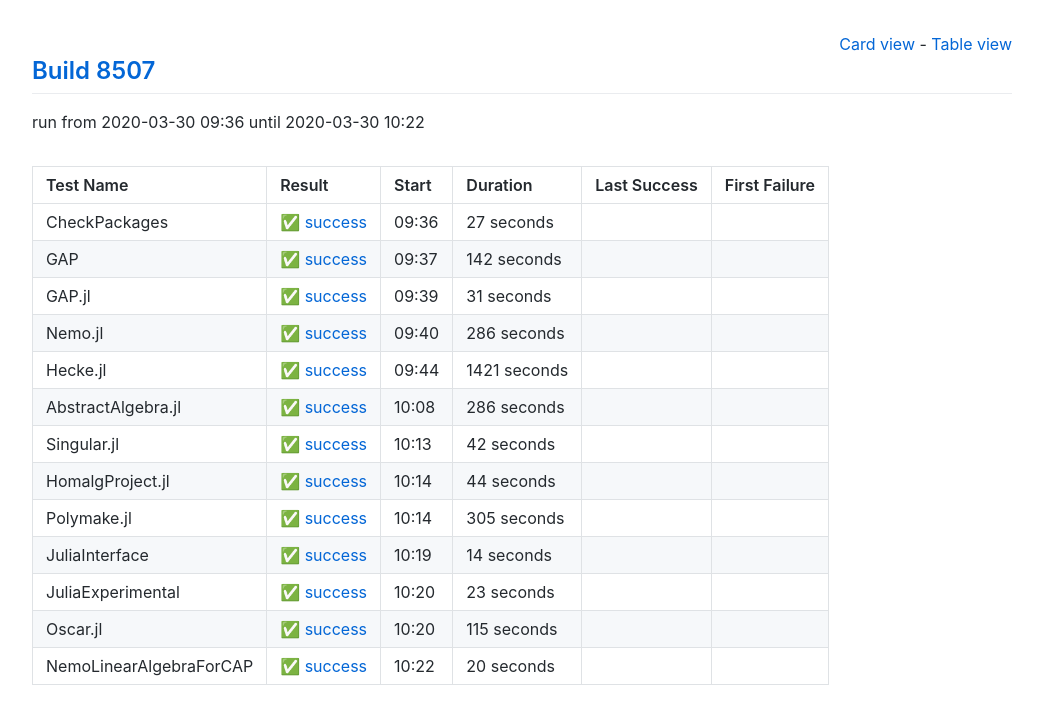
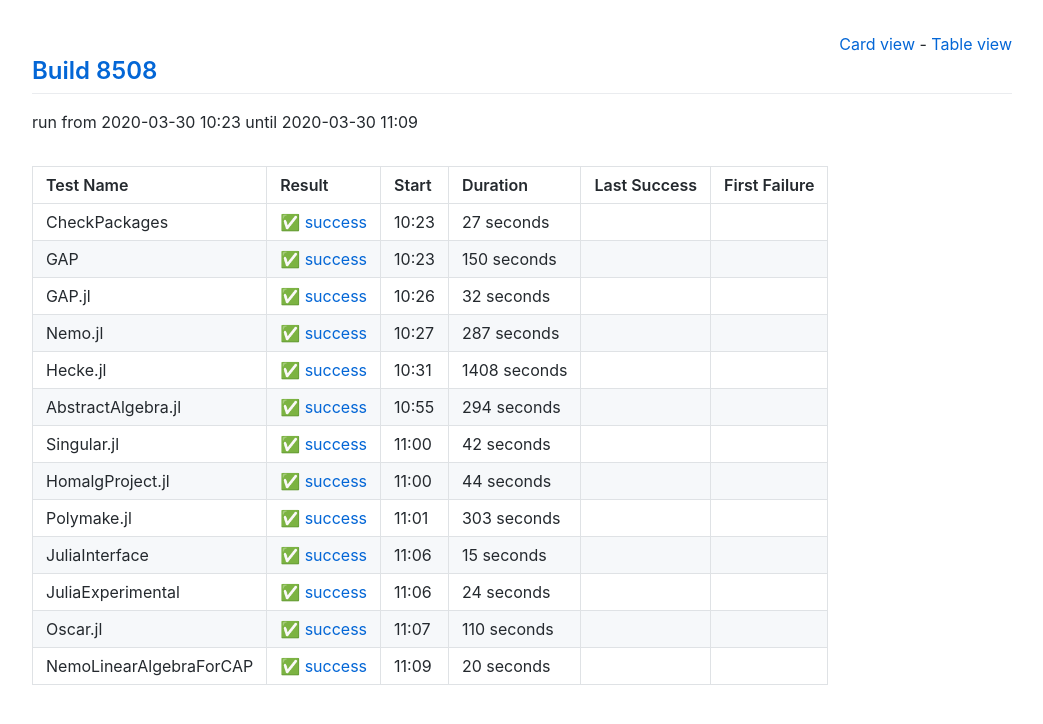
Before and after one commit to oscar-system/oscar-ci-status, a Jekyll site: the page built from table.html, in a window 1280 px wide. Shown: the top 724 px of the page, without its empty margins (118-1161 px from the left). Built offline with Jekyll 4.4.1, drawn with Linux system fonts in a browser that asks for light colours.

Commit message:
Build 8508

```diff
--- a/_data/ci.yml
+++ b/_data/ci.yml
@@ -1,5 +1,5 @@
-build: 8507
-build_url: https://oscarci.mathematik.uni-kl.de/job/oscar/8507/
+build: 8508
+build_url: https://oscarci.mathematik.uni-kl.de/job/oscar/8508/
 job: oscar
 tests:
 - duration: 27
@@ -8,64 +8,64 @@
   first_failure_url: null
   last_success: false
   last_success_url: null
-  log: https://oscarci.mathematik.uni-kl.de/job/oscar/8507/artifact/logs/build-8507/CheckPackages.log
+  log: https://oscarci.mathematik.uni-kl.de/job/oscar/8508/artifact/logs/build-8508/CheckPackages.log
   name: CheckPackages
-  start: 2020-03-30 09:36
+  start: 2020-03-30 10:23
   status: success
   success: true
-- duration: 142
+- duration: 150
   exitcode: 0
   first_failure: false
   first_failure_url: null
   last_success: false
   last_success_url: null
-  log: https://oscarci.mathematik.uni-kl.de/job/oscar/8507/artifact/logs/build-8507/GAP.log
+  log: https://oscarci.mathematik.uni-kl.de/job/oscar/8508/artifact/logs/build-8508/GAP.log
   name: GAP
-  start: 2020-03-30 09:37
+  start: 2020-03-30 10:23
   status: success
   success: true
-- duration: 31
+- duration: 32
   exitcode: 0
   first_failure: false
   first_failure_url: null
   last_success: false
   last_success_url: null
-  log: https://oscarci.mathematik.uni-kl.de/job/oscar/8507/artifact/logs/build-8507/GAP.jl.log
+  log: https://oscarci.mathematik.uni-kl.de/job/oscar/8508/artifact/logs/build-8508/GAP.jl.log
   name: GAP.jl
-  start: 2020-03-30 09:39
+  start: 2020-03-30 10:26
   status: success
   success: true
-- duration: 286
+- duration: 287
   exitcode: 0
   first_failure: false
   first_failure_url: null
   last_success: false
   last_success_url: null
-  log: https://oscarci.mathematik.uni-kl.de/job/oscar/8507/artifact/logs/build-8507/Nemo.jl.log
+  log: https://oscarci.mathematik.uni-kl.de/job/oscar/8508/artifact/logs/build-8508/Nemo.jl.log
   name: Nemo.jl
-  start: 2020-03-30 09:40
+  start: 2020-03-30 10:27
   status: success
   success: true
-- duration: 1421
+- duration: 1408
   exitcode: 0
   first_failure: false
   first_failure_url: null
   last_success: false
   last_success_url: null
-  log: https://oscarci.mathematik.uni-kl.de/job/oscar/8507/artifact/logs/build-8507/Hecke.jl.log
+  log: https://oscarci.mathematik.uni-kl.de/job/oscar/8508/artifact/logs/build-8508/Hecke.jl.log
   name: Hecke.jl
-  start: 2020-03-30 09:44
+  start: 2020-03-30 10:31
   status: success
   success: true
-- duration: 286
+- duration: 294
   exitcode: 0
   first_failure: false
   first_failure_url: null
   last_success: false
   last_success_url: null
-  log: https://oscarci.mathematik.uni-kl.de/job/oscar/8507/artifact/logs/build-8507/AbstractAlgebra.jl.log
+  log: https://oscarci.mathematik.uni-kl.de/job/oscar/8508/artifact/logs/build-8508/AbstractAlgebra.jl.log
   name: AbstractAlgebra.jl
-  start: 2020-03-30 10:08
+  start: 2020-03-30 10:55
   status: success
   success: true
 - duration: 42
@@ -74,9 +74,9 @@
   first_failure_url: null
   last_success: false
   last_success_url: null
-  log: https://oscarci.mathematik.uni-kl.de/job/oscar/8507/artifact/logs/build-8507/Singular.jl.log
+  log: https://oscarci.mathematik.uni-kl.de/job/oscar/8508/artifact/logs/build-8508/Singular.jl.log
   name: Singular.jl
-  start: 2020-03-30 10:13
+  start: 2020-03-30 11:00
   status: success
   success: true
 - duration: 44
@@ -85,53 +85,53 @@
   first_failure_url: null
   last_success: false
   last_success_url: null
-  log: https://oscarci.mathematik.uni-kl.de/job/oscar/8507/artifact/logs/build-8507/HomalgProject.jl.log
+  log: https://oscarci.mathematik.uni-kl.de/job/oscar/8508/artifact/logs/build-8508/HomalgProject.jl.log
   name: HomalgProject.jl
-  start: 2020-03-30 10:14
+  start: 2020-03-30 11:00
   status: success
   success: true
-- duration: 305
+- duration: 303
   exitcode: 0
   first_failure: false
   first_failure_url: null
   last_success: false
   last_success_url: null
-  log: https://oscarci.mathematik.uni-kl.de/job/oscar/8507/artifact/logs/build-8507/Polymake.jl.log
+  log: https://oscarci.mathematik.uni-kl.de/job/oscar/8508/artifact/logs/build-8508/Polymake.jl.log
   name: Polymake.jl
-  start: 2020-03-30 10:14
+  start: 2020-03-30 11:01
   status: success
   success: true
-- duration: 14
+- duration: 15
   exitcode: 0
   first_failure: false
   first_failure_url: null
   last_success: false
   last_success_url: null
-  log: https://oscarci.mathematik.uni-kl.de/job/oscar/8507/artifact/logs/build-8507/JuliaInterface.log
+  log: https://oscarci.mathematik.uni-kl.de/job/oscar/8508/artifact/logs/build-8508/JuliaInterface.log
   name: JuliaInterface
-  start: 2020-03-30 10:19
+  start: 2020-03-30 11:06
   status: success
   success: true
-- duration: 23
+- duration: 24
   exitcode: 0
   first_failure: false
   first_failure_url: null
   last_success: false
   last_success_url: null
-  log: https://oscarci.mathematik.uni-kl.de/job/oscar/8507/artifact/logs/build-8507/JuliaExperimental.log
+  log: https://oscarci.mathematik.uni-kl.de/job/oscar/8508/artifact/logs/build-8508/JuliaExperimental.log
   name: JuliaExperimental
-  start: 2020-03-30 10:20
+  start: 2020-03-30 11:06
   status: success
   success: true
-- duration: 115
+- duration: 110
   exitcode: 0
   first_failure: false
   first_failure_url: null
   last_success: false
   last_success_url: null
-  log: https://oscarci.mathematik.uni-kl.de/job/oscar/8507/artifact/logs/build-8507/Oscar.jl.log
+  log: https://oscarci.mathematik.uni-kl.de/job/oscar/8508/artifact/logs/build-8508/Oscar.jl.log
   name: Oscar.jl
-  start: 2020-03-30 10:20
+  start: 2020-03-30 11:07
   status: success
   success: true
 - duration: 20
@@ -140,8 +140,8 @@
   first_failure_url: null
   last_success: false
   last_success_url: null
-  log: https://oscarci.mathematik.uni-kl.de/job/oscar/8507/artifact/logs/build-8507/NemoLinearAlgebraForCAP.log
+  log: https://oscarci.mathematik.uni-kl.de/job/oscar/8508/artifact/logs/build-8508/NemoLinearAlgebraForCAP.log
   name: NemoLinearAlgebraForCAP
-  start: 2020-03-30 10:22
+  start: 2020-03-30 11:09
   status: success
   success: true
```
Also changed, not shown: README.md.
